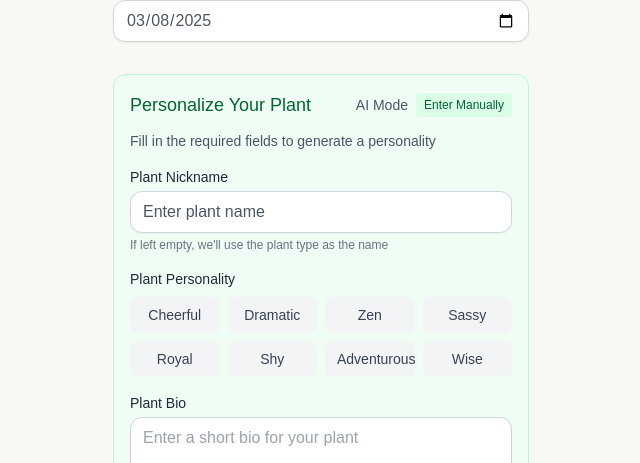
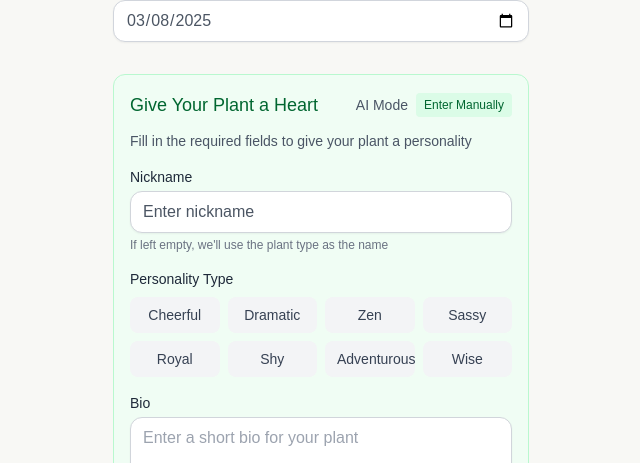
Before and after one commit to chornbaker/greenhearts, a Next.js app: page /dashboard/add in a window 1280 px wide. Shown: the part 1256-1719 px from the top of the page, without its empty margins (319-959 px from the left). Built offline with nearby package versions, Linux system fonts and the light colour scheme; no server answers; the database is empty; sample sign-in values are in the browser's storage.

Commit message:
Refine UI: Improve labels, title, and add refresh icon for plant personalization

```diff
--- a/src/app/dashboard/add/page.tsx
+++ b/src/app/dashboard/add/page.tsx
@@ -333,7 +333,7 @@ export default function AddPlant() {
         {/* Optional Section - Name and Personality */}
         <div className="mt-8 bg-green-50 p-4 rounded-xl border border-green-200">
           <div className="flex justify-between items-center mb-3">
-            <h3 className="text-lg font-medium text-green-800">Personalize Your Plant</h3>
+            <h3 className="text-lg font-medium text-green-800">Give Your Plant a Heart</h3>
             <div className="flex items-center">
               <span className="text-sm text-gray-600 mr-2">
                 {manualMode ? 'Manual Mode' : 'AI Mode'}
@@ -353,21 +353,24 @@ export default function AddPlant() {
               <div className="flex justify-between items-center mb-2">
                 <p className="text-sm text-gray-600">
                   {aiGenerated
-                    ? "AI has generated a personality for your plant!"
+                    ? "AI has brought your plant to life!"
                     : requiredFieldsFilled
                       ? aiGenerating
-                        ? "Generating personality..."
-                        : "Fill in the required fields to generate a personality"
-                      : "Fill in the required fields to generate a personality"}
+                        ? "Creating your plant's personality..."
+                        : "Fill in the required fields to give your plant a personality"
+                      : "Fill in the required fields to give your plant a personality"}
                 </p>
                 {aiGenerated && (
                   <button
                     type="button"
                     onClick={generateAiPersonality}
                     disabled={aiGenerating || !requiredFieldsFilled}
-                    className="text-xs bg-green-600 text-white px-2 py-1 rounded hover:bg-green-700 disabled:opacity-50 disabled:cursor-not-allowed"
+                    className="text-xs bg-green-600 text-white p-1 rounded-full hover:bg-green-700 disabled:opacity-50 disabled:cursor-not-allowed"
+                    aria-label="Refresh personality"
                   >
-                    {aiGenerating ? 'Generating...' : 'Regenerate'}
+                    <svg xmlns="http://www.w3.org/2000/svg" className="h-4 w-4" fill="none" viewBox="0 0 24 24" stroke="currentColor">
+                      <path strokeLinecap="round" strokeLinejoin="round" strokeWidth={2} d="M4 4v5h.582m15.356 2A8.001 8.001 0 004.582 9m0 0H9m11 11v-5h-.581m0 0a8.003 8.003 0 01-15.357-2m15.357 2H15" />
+                    </svg>
                   </button>
                 )}
               </div>
@@ -384,7 +387,7 @@ export default function AddPlant() {
           {!manualMode && aiGenerated && !aiGenerating && (
             <div className="bg-white rounded-lg p-4 mb-4 border border-green-100 shadow-sm">
               <div className="mb-4">
-                <h4 className="text-sm font-medium text-gray-500 mb-1">Plant Nickname</h4>
+                <h4 className="text-sm font-medium text-gray-500 mb-1">Nickname</h4>
                 <p className="text-lg font-medium text-green-800">{name}</p>
               </div>
 
@@ -396,7 +399,7 @@ export default function AddPlant() {
               </div>
 
               <div>
-                <h4 className="text-sm font-medium text-gray-500 mb-1">Plant Bio</h4>
+                <h4 className="text-sm font-medium text-gray-500 mb-1">Bio</h4>
                 <p className="text-sm text-gray-700 italic">{bio}</p>
               </div>
             </div>
@@ -412,8 +415,8 @@ export default function AddPlant() {
                   type="text"
                   value={name}
                   onChange={(e) => setName(e.target.value)}
-                  placeholder={species ? `Defaults to "${species}"` : "Enter plant name"}
-                  label="Plant Nickname"
+                  placeholder={species ? `Defaults to "${species}"` : "Enter nickname"}
+                  label="Nickname"
                   disabled={aiGenerating}
                 />
                 <p className="text-xs text-gray-500 mt-1">
@@ -427,7 +430,7 @@ export default function AddPlant() {
               <div className="space-y-2 w-full mb-4">
                 <div className="flex justify-between items-center">
                   <label className="block text-sm font-medium text-gray-800">
-                    Plant Personality
+                    Personality Type
                   </label>
                   {personality && (
                     <button
@@ -462,7 +465,7 @@ export default function AddPlant() {
               {/* Plant Bio */}
               <div className="w-full">
                 <label htmlFor="bio" className="block text-sm font-medium text-gray-800 mb-1">
-                  Plant Bio
+                  Bio
                 </label>
                 <textarea
                   id="bio"
```
